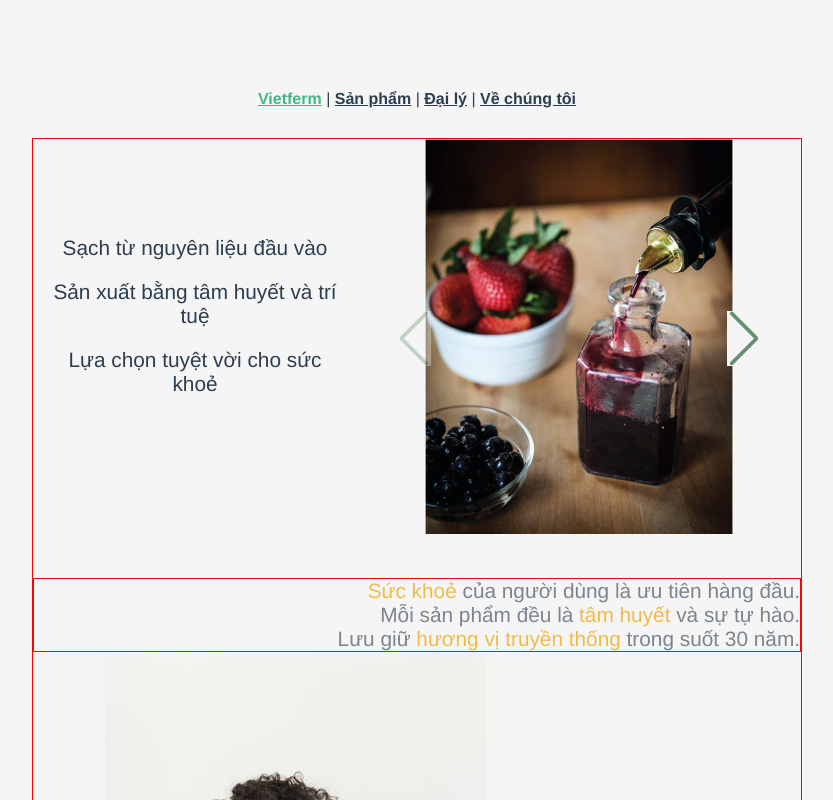
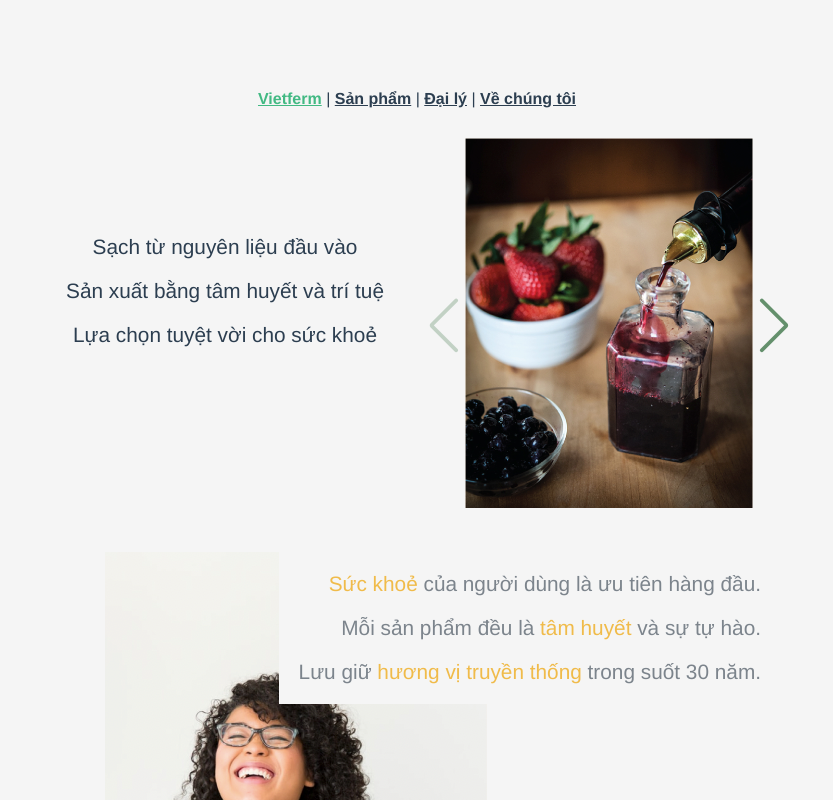
Before and after one commit to kristabel-wong/vietferm-redesign, a Vue app: page / in a window 1280 px wide. Shown: the top 800 px of the page, without its empty margins (223-1056 px from the left). Built offline with nearby package versions, Linux system fonts and the light colour scheme.

Commit message:
second section roughly completed

```diff
--- a/src/components/HomePage.vue
+++ b/src/components/HomePage.vue
@@ -78,7 +78,7 @@ export default {
 .home {
     width: 60vw;
     margin: 0 auto;
-    border: 1px solid red;
+    /* border: 1px solid red; */
 }
 
 .flex {
@@ -93,22 +93,23 @@ export default {
     width: 50%;
 }
 
-.top div {
+.top div, .text div {
     margin: 20px;
 }
 
 .carousel {
-    margin: 0 30px;
+    /* margin: 0 30px; */
     max-width: 50%;
     /* border: 1px solid red; */
 }
 
 .carousel img {
-    width: 80%;
+    width: 75%;
 }
 
 .images {
     margin: 40px 0;
+    position: relative;
 }
 
 .images img {
@@ -116,12 +117,12 @@ export default {
 }
 
 .text {
-    /* position: relative; */
+    position: absolute;
     font-size: 1.3em;
     text-align: right;
-    border: 1px solid red;
+    /* border: 1px solid red; */
     /* width: 50%; */
-    /* right: 10px; */
+    right: 20px;
     color: #7C848C;
 }
 
```
